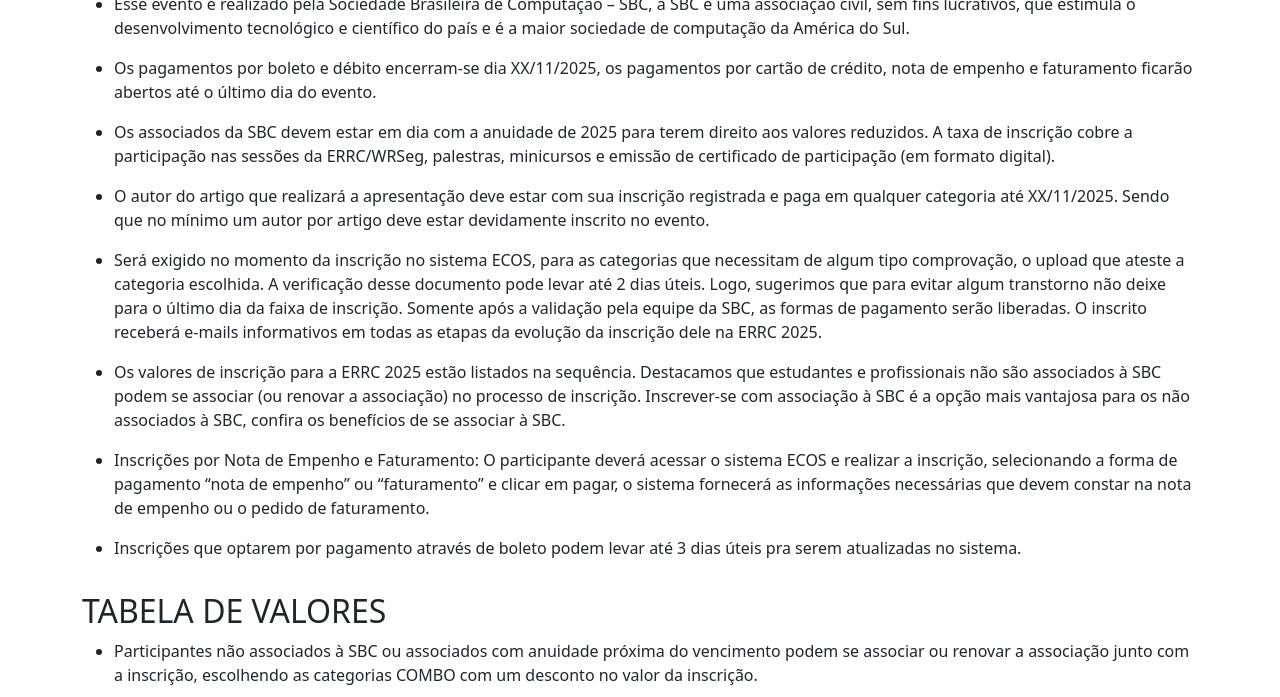
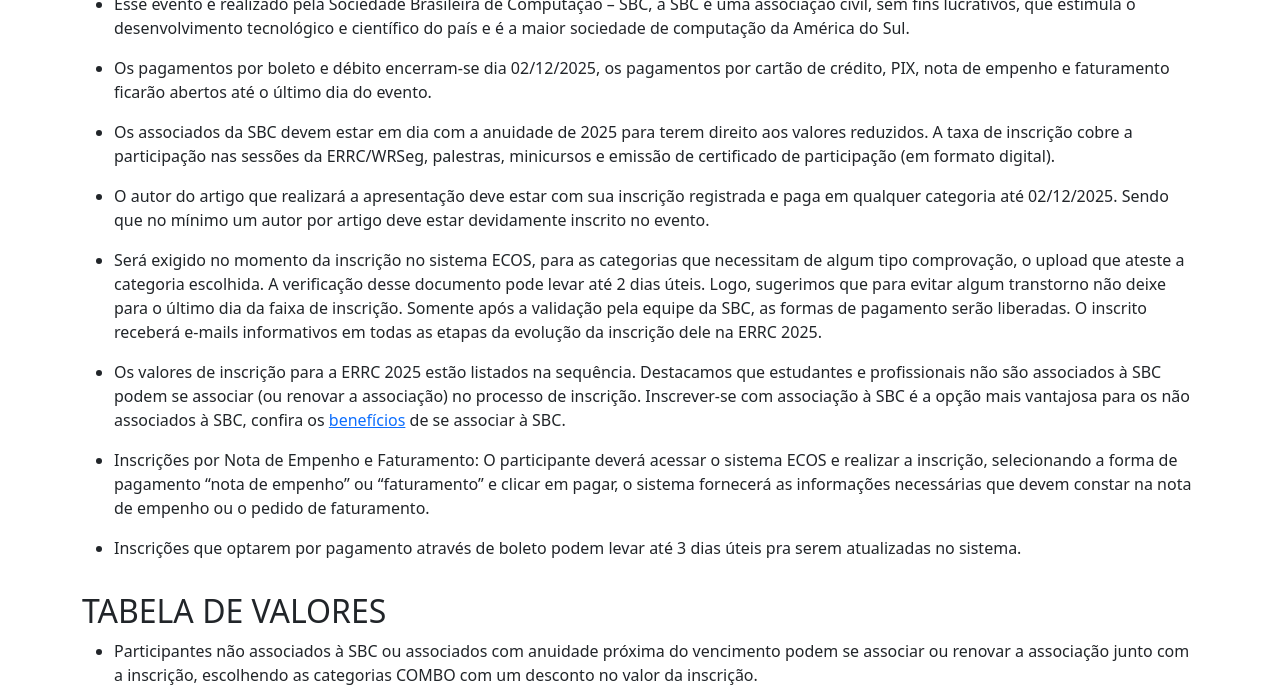
Before and after one commit to crrc-rs/errc2025, a Jekyll site: the page built from inscricao.md, in a window 1280 px wide and 900 px high, scrolled down 1360 px, cut to the strip 203-900 px from the top of the window. Built offline with Jekyll 4.4.1, drawn with Linux system fonts in a browser that asks for light colours.

Commit message:
Update inscricao.md

```diff
--- a/inscricao.md
+++ b/inscricao.md
@@ -17,16 +17,16 @@
 
 - Esse evento é realizado pela Sociedade Brasileira de Computação – SBC, a SBC é uma associação civil, sem fins lucrativos, que estimula o desenvolvimento tecnológico e científico do país e é a maior sociedade de computação da América do Sul.
 
-- Os pagamentos por boleto e débito encerram-se dia XX/11/2025, os pagamentos por cartão de crédito, nota de empenho e faturamento ficarão abertos até o último dia do evento.
+- Os pagamentos por boleto e débito encerram-se dia 02/12/2025, os pagamentos por cartão de crédito, PIX, nota de empenho e faturamento ficarão abertos até o último dia do evento.
 
 - Os associados da SBC devem estar em dia com a anuidade de 2025 para terem direito aos valores reduzidos.
 A taxa de inscrição cobre a participação nas sessões da ERRC/WRSeg, palestras, minicursos e emissão de certificado de participação (em formato digital).
 
-- O autor do artigo que realizará a apresentação deve estar com sua inscrição registrada e paga em qualquer categoria até XX/11/2025. Sendo que no mínimo um autor por artigo deve estar devidamente inscrito no evento.
+- O autor do artigo que realizará a apresentação deve estar com sua inscrição registrada e paga em qualquer categoria até 02/12/2025. Sendo que no mínimo um autor por artigo deve estar devidamente inscrito no evento.
 
 - Será exigido no momento da inscrição no sistema ECOS, para as categorias que necessitam de algum tipo comprovação, o upload que ateste a categoria escolhida. A verificação desse documento pode levar até 2 dias úteis. Logo, sugerimos que para evitar algum transtorno não deixe para o último dia da faixa de inscrição. Somente após a validação pela equipe da SBC, as formas de pagamento serão liberadas. O inscrito receberá e-mails informativos em todas as etapas da evolução da inscrição dele na ERRC 2025.
 
-- Os valores de inscrição para a ERRC 2025 estão listados na sequência. Destacamos que estudantes e profissionais não são associados à SBC podem se associar (ou renovar a associação) no processo de inscrição. Inscrever-se com associação à SBC é a opção mais vantajosa para os não associados à SBC, confira os benefícios de se associar à SBC.
+- Os valores de inscrição para a ERRC 2025 estão listados na sequência. Destacamos que estudantes e profissionais não são associados à SBC podem se associar (ou renovar a associação) no processo de inscrição. Inscrever-se com associação à SBC é a opção mais vantajosa para os não associados à SBC, confira os [benefícios](https://www.sbc.org.br/associe-se/#beneficios) de se associar à SBC.
 
 - Inscrições por Nota de Empenho e Faturamento: O participante deverá acessar o sistema ECOS e realizar a inscrição, selecionando a forma de pagamento “nota de empenho” ou “faturamento” e clicar em pagar, o sistema fornecerá as informações necessárias que devem constar na nota de empenho ou o pedido de faturamento.
 
```
